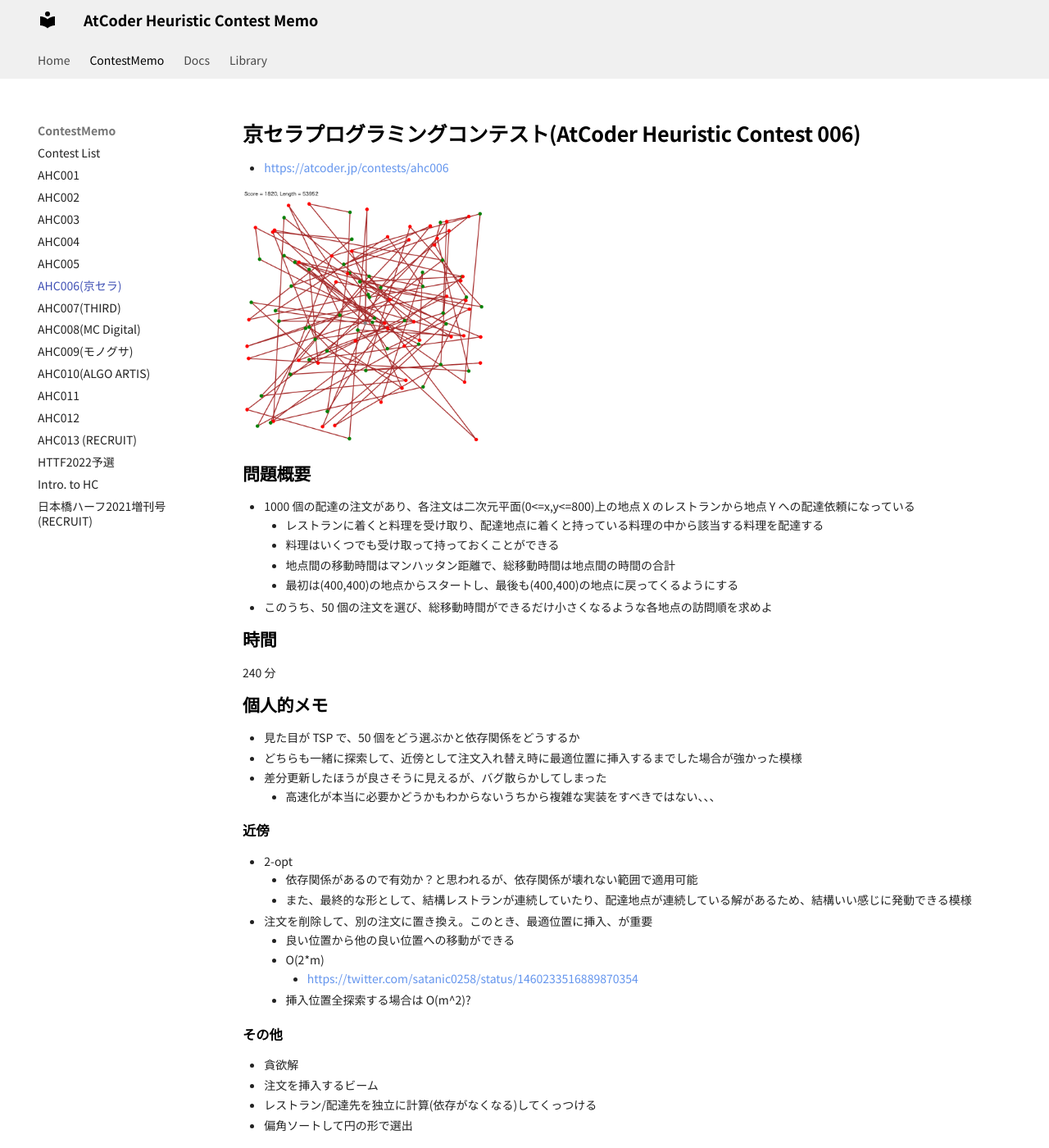
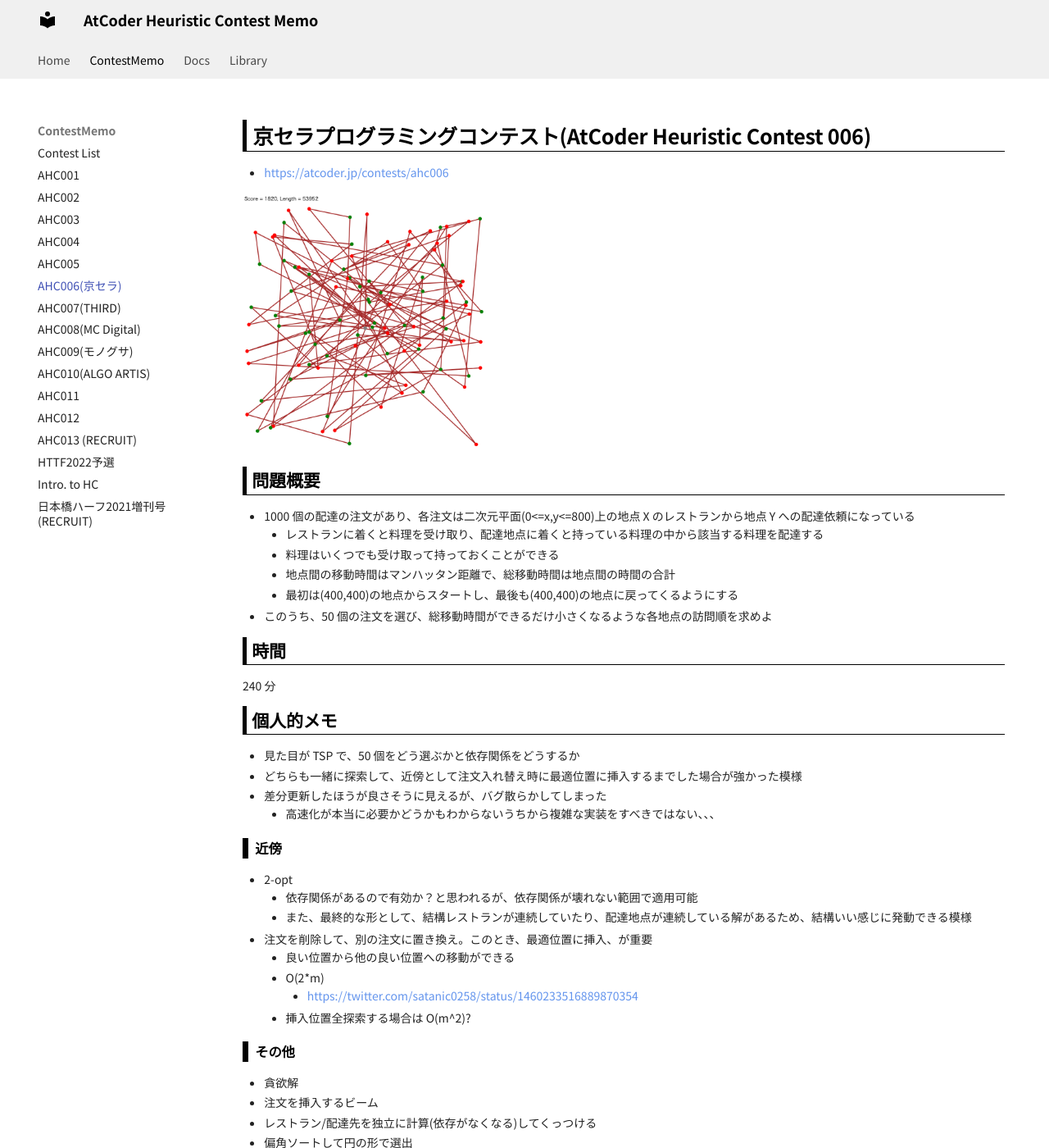
Before and after one commit to jetbead/AtCoderHeuristicContestMemo, an MkDocs documentation site: the page built from docs/ContestMemo/ahc006.md, in a window 1280 px wide and 1400 px high. Shown: the whole window at 82% size. Built offline with MkDocs 1.6.1 and Material for MkDocs 9.7.7, drawn with Linux system fonts in a browser that asks for light colours; some web fonts are replaced.

Commit message:
modify css

```diff
--- a/docs/css/custom.css
+++ b/docs/css/custom.css
@@ -46,7 +46,9 @@
   font-weight: bold;
   margin: 0 0 0.5em;
   color: black;
-  /*border-bottom: 1px solid #ccc;*/
+  padding: 0.1em 0.3em;
+  border-left: solid 5px black;
+  border-bottom: 1px solid black;
 }
 
 .md-typeset h2 {
@@ -54,7 +56,9 @@
   font-weight: bold;
   margin: 0 0 0.3em;
   color: black;
-  /*border-bottom: 1px solid #ccc;*/
+  padding: 0.1em 0.3em;
+  border-left: solid 5px black;
+  border-bottom: 1px solid black;
 }
 
 .md-typeset h3 {
@@ -62,6 +66,8 @@
   font-weight: bold;
   margin: 0 0 0.3em;
   color: black;
+  padding: 0em 0.5em;
+  border-left: solid 7px black;
   /*border-bottom: 1px solid #ccc;*/
 }
 
```
